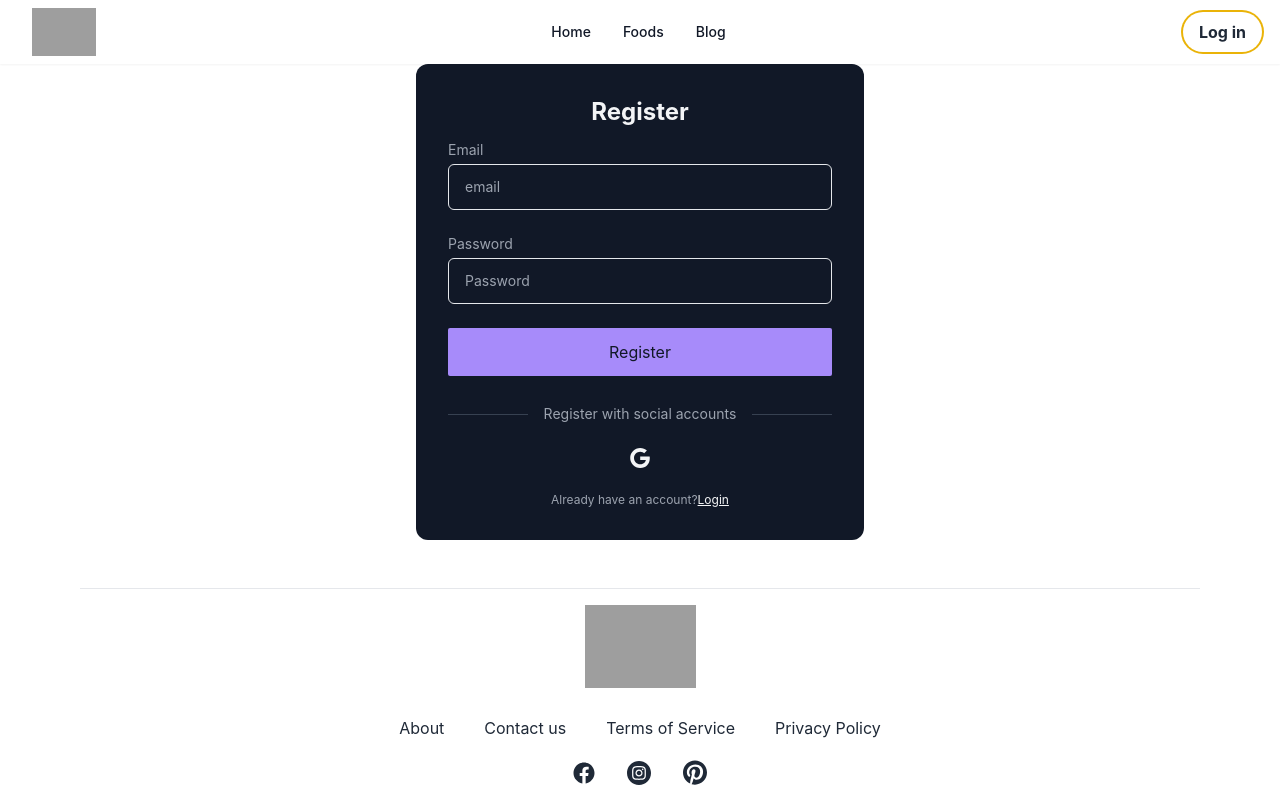
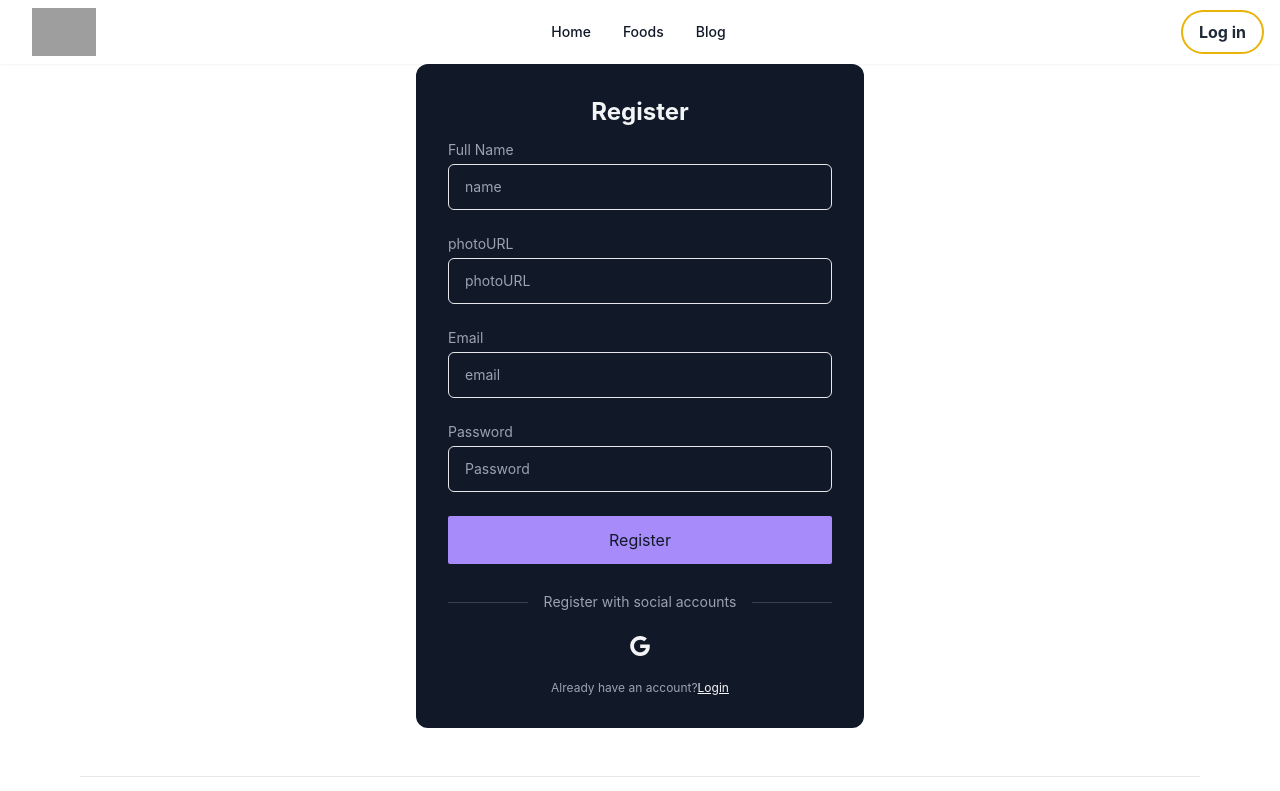
Before and after one commit to masud90895/Yammi-food-client, a React (Create React App) app: page /register in a window 1280 px wide. Shown: the top 791 px of the page. Built offline with nearby package versions, Linux system fonts and the light colour scheme; no server answers; grey boxes are pictures that could not be loaded.

Commit message:
singup user name & photoURL added

```diff
--- a/src/Components/Athentication/Register.js
+++ b/src/Components/Athentication/Register.js
@@ -9,8 +9,11 @@ const Register = () => {
   const handleRegister = (e) => {
     e.preventDefault();
     const form = e.target;
+    const name = form.name.value;
+    const photo = form.photo.value;
     const email = form.email.value;
     const password = form.password.value;
+    console.log(photo);
     if (password.length < 6) {
       return console.error("password must need 6 digit");
     }
@@ -30,11 +33,23 @@ const Register = () => {
             console.log(data);
             // set localStorage
             localStorage.setItem("token", data.token);
-
+            updateUserName();
             navigate("/");
           });
-      })
-      .then((err) => console.error(err));
+      }).catch((err) => console.error(err));
+
+    const updateUserName = () => {
+      updateName(name, photo)
+        .then(() => {
+          // Profile updated!
+          // ...
+        })
+        .catch((error) => {
+          // An error occurred
+          console.log(error.message);
+          // ...
+        });
+    };
   };
 
   const handleGoogleLogin = () => {
@@ -59,6 +74,32 @@ const Register = () => {
         action=""
         className="space-y-6 ng-untouched ng-pristine ng-valid"
       >
+        <div className="space-y-1 text-sm">
+          <label htmlFor="name" className="block  text-gray-400">
+            Full Name
+          </label>
+          <input
+            type="text"
+            name="name"
+            id="name"
+            placeholder="name"
+            className="w-full px-4 py-3 rounded-md border border-gray-200  bg-gray-900  text-gray-100 focus:border-violet-400"
+            required
+          />
+        </div>
+        <div className="space-y-1 text-sm">
+          <label htmlFor="photo" className="block  text-gray-400">
+            photoURL
+          </label>
+          <input
+            type="text"
+            name="photo"
+            id="photo"
+            placeholder="photoURL "
+            className="w-full px-4 py-3 rounded-md border border-gray-200  bg-gray-900  text-gray-100 focus:border-violet-400"
+            required
+          />
+        </div>
         <div className="space-y-1 text-sm">
           <label htmlFor="email" className="block  text-gray-400">
             Email
--- a/src/Components/Foods/FoodReview.js
+++ b/src/Components/Foods/FoodReview.js
@@ -34,7 +34,7 @@ const FoodReview = ({ reviewData }) => {
                     <div>
                       {data?.image ? (
                         <img
-                          className="w-[60%] rounded-full bg-yellow-500"
+                          className="w-[60px] rounded-full bg-yellow-500"
                           src={data?.image}
                           alt=""
                         />
--- a/src/Firebase/AuthProvider.js
+++ b/src/Firebase/AuthProvider.js
@@ -1,5 +1,5 @@
 import React, { createContext, useEffect, useState } from 'react';
-import { getAuth, createUserWithEmailAndPassword, signInWithEmailAndPassword, onAuthStateChanged, signOut, GoogleAuthProvider, signInWithPopup } from "firebase/auth";
+import { getAuth, createUserWithEmailAndPassword, signInWithEmailAndPassword, onAuthStateChanged, signOut, GoogleAuthProvider, signInWithPopup, updateProfile } from "firebase/auth";
 import app from "./Firebase.init"
 
 const auth = getAuth(app)
@@ -26,6 +26,14 @@ const AuthProvider = ({children}) => {
         setLoading(true)
         return signInWithPopup(auth,provider)
     }
+    // updateName
+  const updateName = (name, photoURL) => {
+    setLoading(true);
+    return updateProfile(auth.currentUser, {
+      displayName: name,
+      photoURL: photoURL,
+    });
+  };
 
     useEffect(()=>{
       const unSubscribe=  onAuthStateChanged(auth, ( currentUser) =>{
@@ -40,7 +48,7 @@ const AuthProvider = ({children}) => {
     ,[])
 
 
-    const userInfo = { user,createUserEmailPass,login,singOutUser,googleLogin,loading}
+    const userInfo = { user,createUserEmailPass,login,singOutUser,googleLogin,loading,updateName}
     return (
         <AuthContext.Provider value={userInfo}>
             {children}
```
